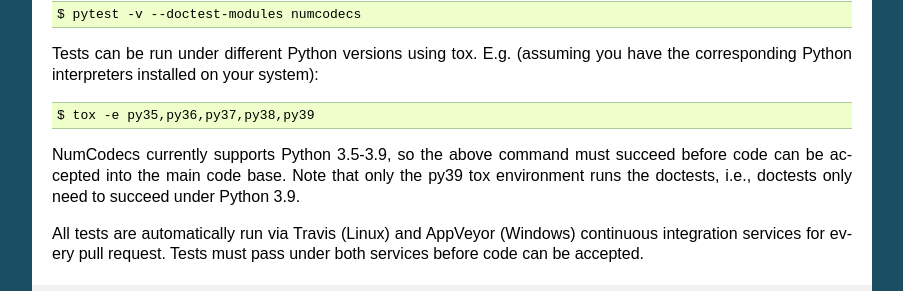
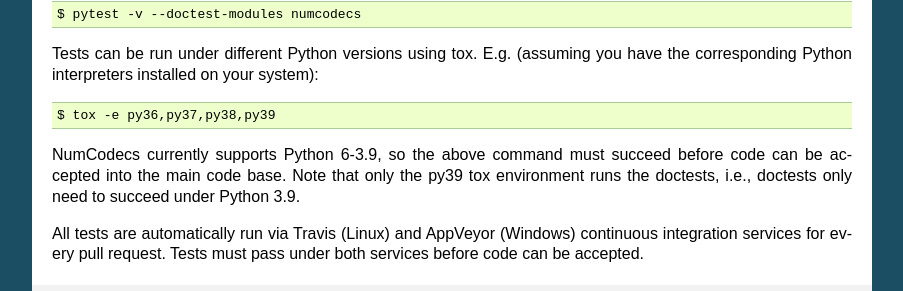
Before and after one commit to zarr-developers/numcodecs, a Sphinx documentation site: the page built from docs/contributing.rst, in a window 1280 px wide and 900 px high, scrolled down 2348 px. Shown: the part 152-443 px from the top of the window, without its empty margins (198-1101 px from the left). Built offline with Sphinx 7.4.7, drawn with Linux system fonts in a browser that asks for light colours; pages that are not in the unit, such as notebooks, are missing from menus; the version number could not be read and is left out.

Commit message:
Remove references to py35

```diff
--- a/docs/contributing.rst
+++ b/docs/contributing.rst
@@ -145,9 +145,9 @@
 Tests can be run under different Python versions using tox. E.g. (assuming you have the
 corresponding Python interpreters installed on your system)::
 
-    $ tox -e py35,py36,py37,py38,py39
+    $ tox -e py36,py37,py38,py39
 
-NumCodecs currently supports Python 3.5-3.9, so the above command must
+NumCodecs currently supports Python 6-3.9, so the above command must
 succeed before code can be accepted into the main code base. Note that only the py39
 tox environment runs the doctests, i.e., doctests only need to succeed under Python 3.9.
 
```
Also changed, not shown: 2 other files.
